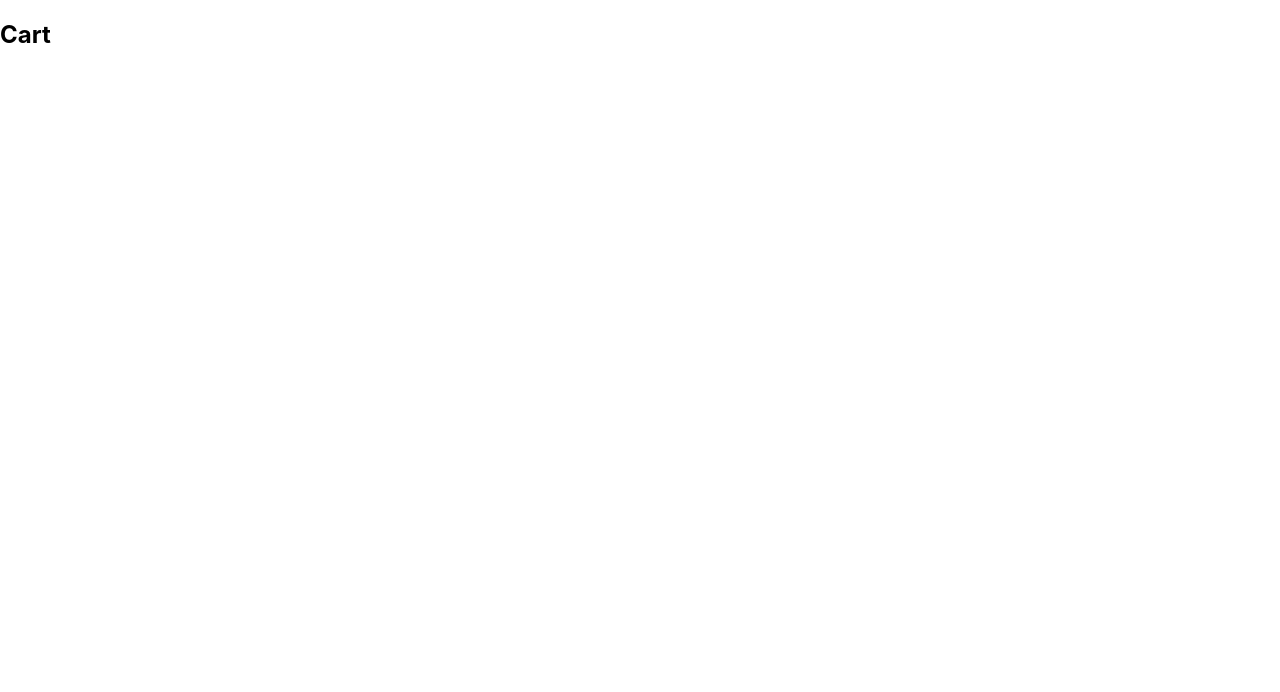
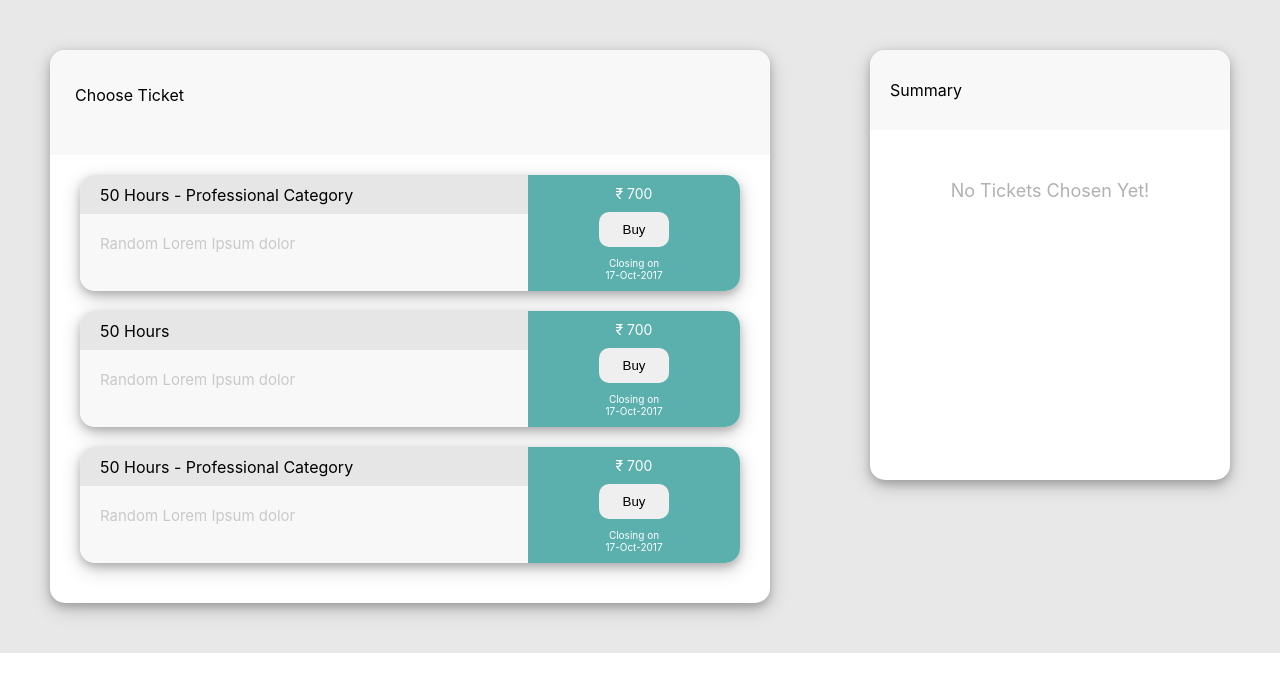
Before and after one commit to atitpatel/shopping-cart, a React (Create React App) app: page / in a window 1280 px wide. Shown: the top 692 px of the page. Built offline with nearby package versions, Linux system fonts and the light colour scheme.

Commit message:
Add basic structure of cart page

```diff
--- a/src/App.js
+++ b/src/App.js
@@ -14,6 +14,7 @@ import {
 export default function App() {
   return(
     <Router>
+      <div style={{height: '100%'}}>
       <Switch>
           <Route path="/confirmation">
             <Confirmation />
@@ -25,6 +26,7 @@ export default function App() {
             <Cart />
           </Route>
         </Switch>
+        </div>
     </Router>
   )
 }
--- a/src/Components/Cart/index.js
+++ b/src/Components/Cart/index.js
@@ -1,9 +1,96 @@
-import React from 'react';
+import React, {Component} from 'react';
+// import styles from '../../styles.module.css';
+import styles from './styles.js';
+const data = require('../../mockData.json');
 
-export default function Cart(){
-    return(
-        <div>
-            <h2>Cart</h2>
+
+export default class Cart extends Component {
+    constructor() {
+        super();
+        this.state = {
+            cart: {
+                itemNames: [],
+                qty: []
+            }
+        };
+    }
+
+    isCartEmpty() {
+        const {cart} = this.state;
+        return cart.itemNames.length === 0;
+    }
+
+    renderItemList() {
+        console.log(data);
+        return(
+                data.data.map(item => (
+                    <div style={styles.itemCell}>
+                        <div style={styles.cellBigPart}>
+                            <div style={styles.titleStrip}>
+                                {item.title}
+                            </div>
+                            <div style={styles.description}>
+                                {item.description}
+                            </div>
+                        </div>
+                        <div style={styles.cellSmallPart}>
+                            <div style={styles.price}>{`₹ ${item.price}`}</div>
+                            <button
+                                style={styles.buyButton}
+                                onClick={this.onBuyPress}
+                            >
+                                Buy
+                            </button>
+                            <div style={styles.date}>
+                                Closing on
+                                <div>{item.closingDate}</div>
+                            </div>
+
+                        </div>
+                    </div>
+                ))
+        );
+
+    }
+
+    renderItems() {
+        return(
+            <div style={styles.totalContainer}>
+                <div style={styles.totalSubHeader}>
+                    Choose Ticket
+                </div>
+                {this.renderItemList()}
+            </div>
+        );
+    }
+
+    renderSummary() {
+        return(
+            <div style={styles.summaryContainer}>
+                <div style={styles.subHeader}>
+                    Summary
+                </div>
+                <div style={styles.summaryBody}>
+                    {
+                        this.isCartEmpty() ?
+                            (
+                                <div style={styles.emptySummary}>
+                                    No Tickets Chosen Yet!
+                                </div>
+                            ) : null
+                    }
+                </div>
+            </div>
+        );
+    }
+
+    render() {
+        console.log("Data....", data);
+        return(
+            <div style={styles.container}>
+            {this.renderItems()}
+            {this.renderSummary()}
         </div>
-    );
+        );
+    }
 }
--- /dev/null
+++ b/src/Components/Cart/styles.js
@@ -0,0 +1,113 @@
+const styles = {
+    container: {
+        backgroundColor: '#E8E8E8',
+        display: 'flex',
+        flexDirection: 'row'
+    },
+    totalContainer: {
+        width: '60%',
+        height: '100%',
+        margin: 50,
+        padding: '0 0 20px 0',
+        backgroundColor: 'white',
+        borderRadius: 15,
+        border: '1px transparent',
+        boxShadow: '0 4px 8px 0 rgba(0, 0, 0, 0.2), 0 6px 20px 0 rgba(0, 0, 0, 0.19)'
+    },
+
+    summaryContainer: {
+        width: '30%',
+        height: '80%',
+        margin: 50,
+        backgroundColor: 'white',
+        borderRadius: 15,
+        border: '1px transparent',
+        boxShadow: '0 4px 8px 0 rgba(0, 0, 0, 0.2), 0 6px 20px 0 rgba(0, 0, 0, 0.19)'
+    },
+    subHeader: {
+        height: 50,
+        borderRadius: '15px 15px 0 0',
+        margin: 'auto',
+        padding: '30px 0px 0px 20px',
+        border: '1px 1px 0 0 transparent',
+        backgroundColor: '#F7F8F7',
+        borderColor: 'transparent'
+    },
+    totalSubHeader: {
+        height: 70,
+        borderRadius: '15px 15px 0 0',
+        margin: 'auto',
+        padding: '35px 0px 0px 25px',
+        border: '1px 1px 0 0 transparent',
+        backgroundColor: '#F7F8F7',
+        borderColor: 'transparent'
+    },
+    emptySummary: {
+        height: 300,
+        fontSize: 18,
+        padding: '50px 0 0 0',
+        textAlign: 'center',
+        color: '#B1B1B1'
+    },
+    itemCell: {
+        display: 'flex',
+        height: '30%',
+        flexDirection: 'row',
+        margin: '20px 30px 20px 30px',
+        borderRadius: 15,
+        border: '1px transparent',
+        boxShadow: '0 4px 8px 0 rgba(0, 0, 0, 0.2), 0 6px 20px 0 rgba(0, 0, 0, 0.19)'
+    },
+    cellBigPart: {
+        width: '70%',
+        borderRadius: '15px 0 0 15px',
+        backgroundColor: '#F7F8F7'
+    },
+    titleStrip: {
+        height: '25%',
+        backgroundColor: '#E6E6E6',
+        padding: '10px 0 0 20px',
+        borderRadius: '15px 0 0 0',
+        overflow: 'hidden'
+    },
+    description: {
+        display: 'flex',
+        flex: 1,
+        fontSize: 15,
+        color: '#C9C9C9',
+        backgroundColor: '#F7F8F7',
+        padding: 20,
+        borderRadius: '0 0 0 15px',
+        overflow: 'hidden'
+    },
+    cellSmallPart: {
+        width: '30%',
+        backgroundColor: '#5BB0AD',
+        display: 'flex',
+        flexDirection: 'column',
+        alignItems: 'center',
+        justifyContent: 'center',
+        borderRadius: '0 15px 15px 0',
+        padding: 10
+    },
+    price: {
+        fontSize: 14,
+        color: 'white',
+        textAlign: 'center',
+    },
+    buyButton: {
+        height: 35,
+        margin: '10px 0 10px 0',
+        borderRadius: 10,
+        border: '0.5px transparent',
+        width: 70
+    },
+    date: {
+        fontSize: 10,
+        color: 'white',
+        textAlign: 'center',
+        borderRadius: '0 0 15px 0'
+    }
+};
+
+export default styles;
--- /dev/null
+++ b/src/mockData.json
@@ -0,0 +1,25 @@
+{
+    "data":[
+       {
+          "header":"DELEGATE TICKET",
+          "title":"50 Hours - Professional Category",
+          "description":"Random Lorem Ipsum dolor",
+          "price":700,
+          "closingDate":"17-Oct-2017"
+       },
+       {
+          "header":"",
+          "title":"50 Hours",
+          "description":"Random Lorem Ipsum dolor",
+          "price":700,
+          "closingDate":"17-Oct-2017"
+       },
+       {
+          "header":"EXHIBITORS TICKET",
+          "title":"50 Hours - Professional Category",
+          "description":"Random Lorem Ipsum dolor",
+          "price":700,
+          "closingDate":"17-Oct-2017"
+       }
+    ]
+ }
--- /dev/null
+++ b/src/styles.module.css
@@ -0,0 +1,3 @@
+.container {
+    color: '#E8E8E8'
+}
```
